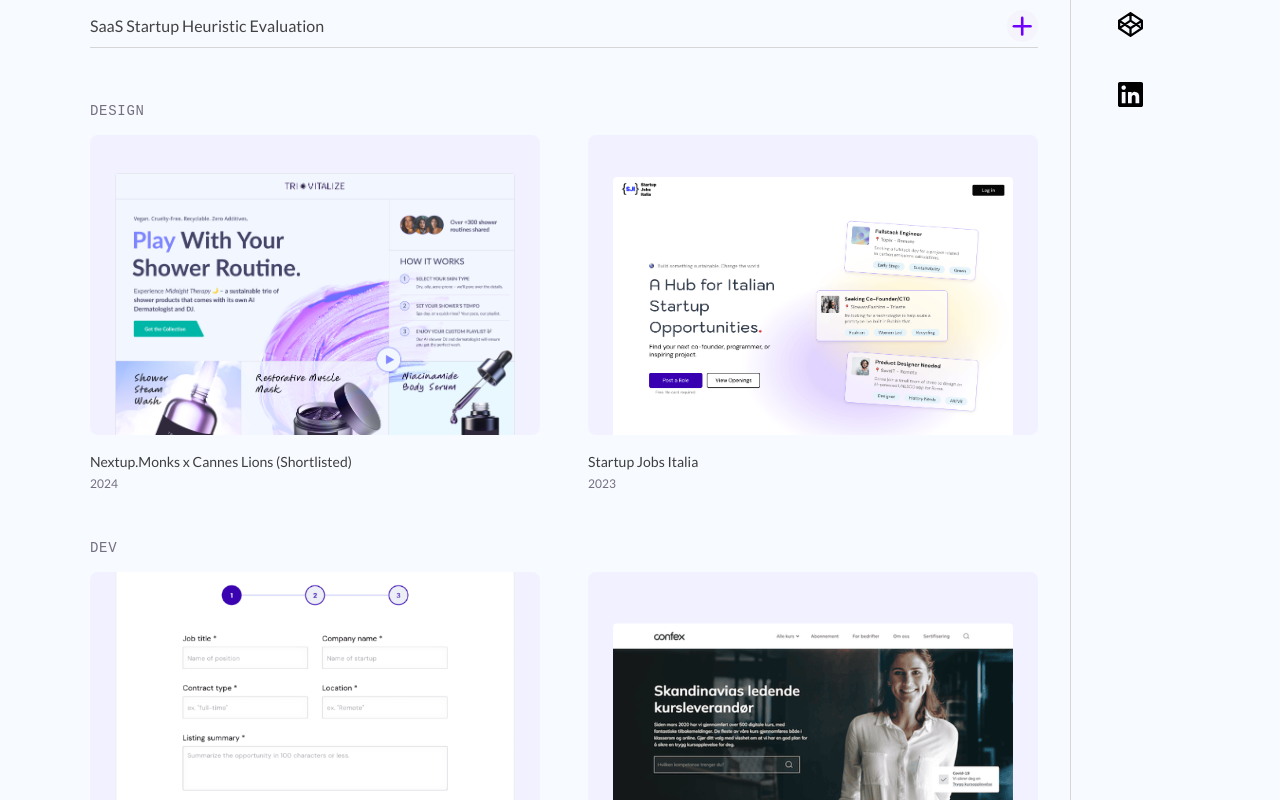
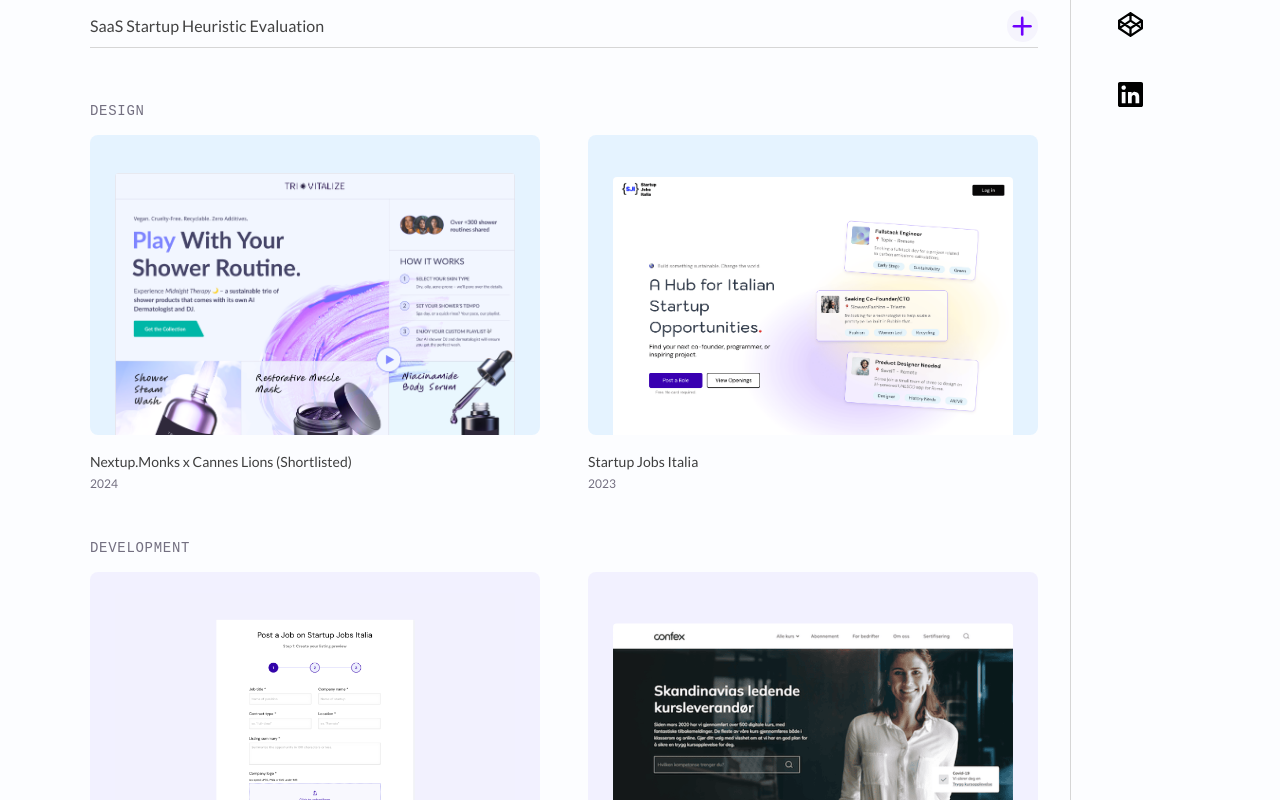
Before and after one commit to sgiori11/portfolio-current, a Next.js app: page / in a window 1280 px wide. Shown: the part 1040-1840 px from the top of the page. Built offline with nearby package versions, Linux system fonts and the light colour scheme.

Commit message:
better form, light colors

```diff
--- a/src/app/globals.css
+++ b/src/app/globals.css
@@ -30,7 +30,7 @@
   font-family: var(--font-montserrat);
   font-size: 1rem;
   font-weight: 300;
-   background: hsla(221, 100%, 98.5%, 1);
+   background: hsla(221, 100%, 99.5%, 1);
    color: var(--middle);
    white-space: pre-line;
    vertical-align: bottom;
--- a/src/app/page.js
+++ b/src/app/page.js
@@ -34,7 +34,7 @@
           <Designs />
         </section>
         <section className={styles.projects}>
-          <h2>DEV</h2>
+          <h2>DEVELOPMENT</h2>
           <section className={styles.devCont}>
             {data.map((project => (
               <Projects key={project.id} project={project} />
--- a/src/app/styles/Designs.module.css
+++ b/src/app/styles/Designs.module.css
@@ -26,7 +26,7 @@
    justify-content: center;
    width: 450px;
    height: 300px;
-   background-color: #F2F1FF;
+   background-color: #e5f3ff;
    overflow: hidden; /* In case the image is larger than the container */
    margin-bottom: 1rem;
 }
```
Also changed, not shown: public/jobboard.png.
